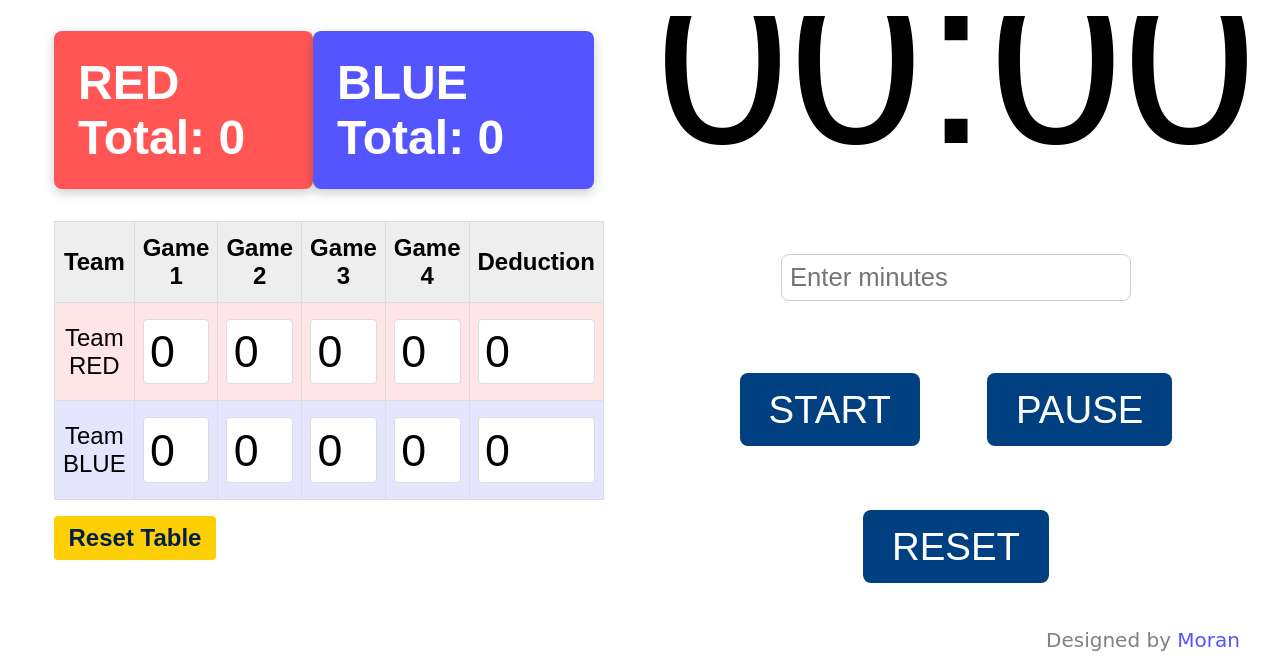
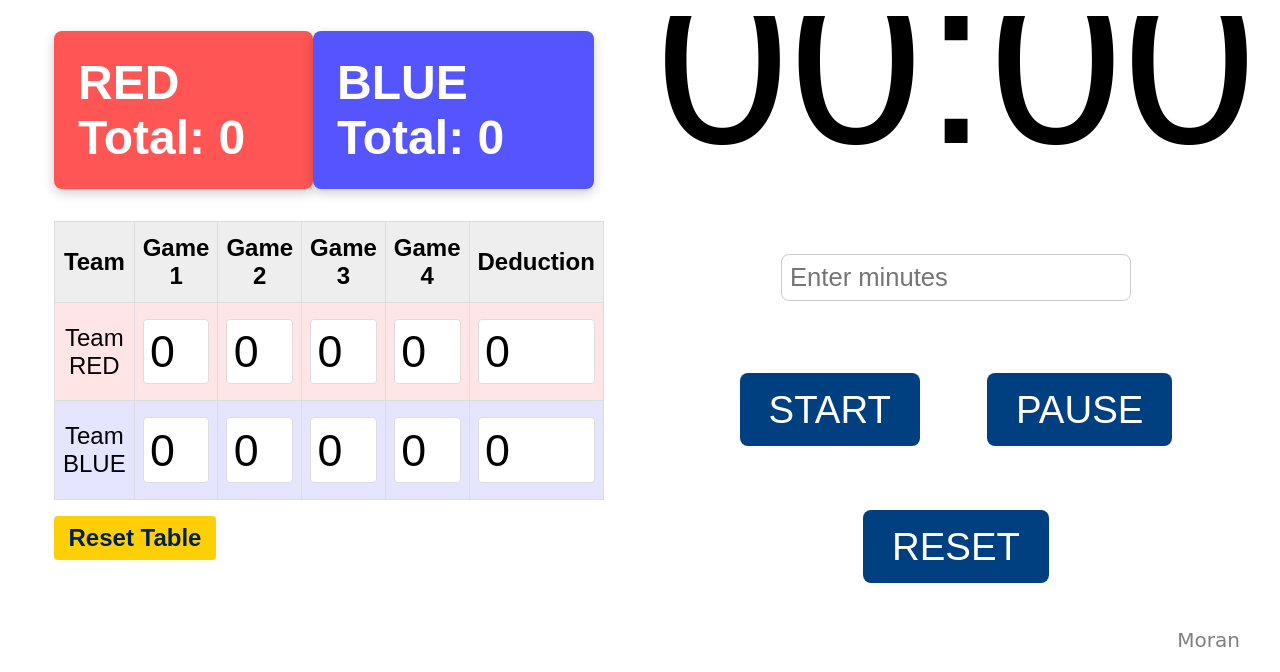
Before and after one commit to ShiHantian/Liming_Cup_score_board, a plain HTML site: page WEB_ver/integrated.html in a window 1280 px wide. Shown: the part 128-800 px from the top of the page. Drawn offline with Linux system fonts and the light colour scheme.

Commit message:
change: shortened signiature

```diff
--- a/WEB_ver/integrated.html
+++ b/WEB_ver/integrated.html
@@ -85,7 +85,7 @@
         }
 
         .signature a {
-            color: #5555FF;
+            color: grey;
             text-decoration: none;
         }
     </style>
@@ -123,7 +123,7 @@
     </div>
 
     <div class="signature">
-        Designed by <a href="https://shihantian.github.io/">Moran</a>
+         <a href="https://shihantian.github.io/">Moran</a>
     </div>
 
 </body>
```
Also changed, not shown: WEB_ver/index.html (+1 -1 lines), WEB_ver/just_score.html (+2 -2 lines), WEB_ver/just_time.html (+2 -2 lines).
